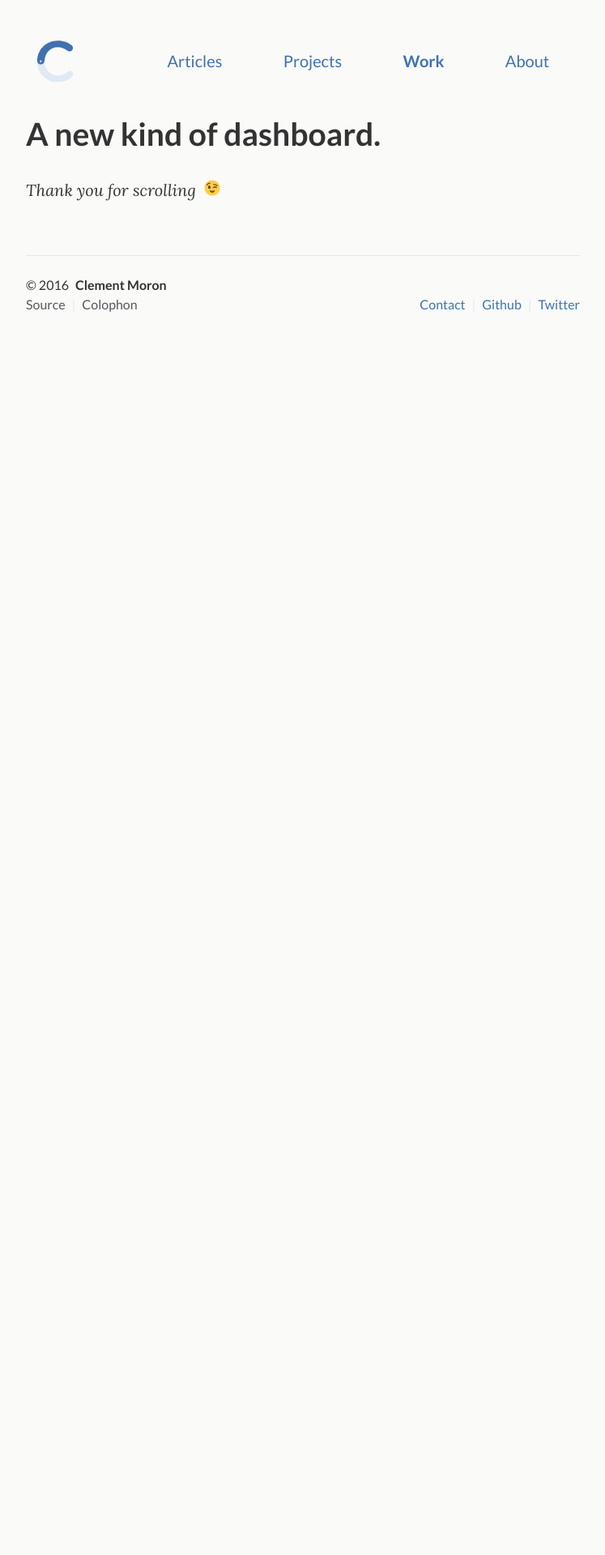
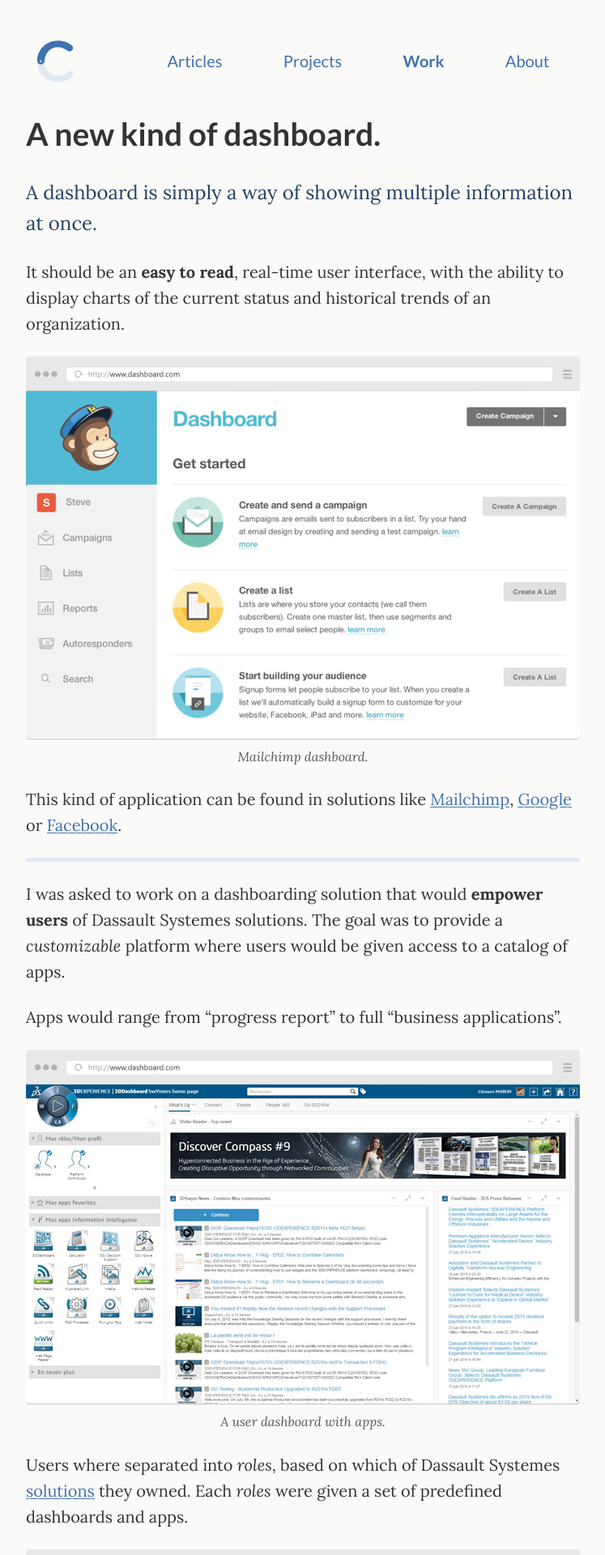
Before and after one commit to clenemt/clenemt.dev, a Jekyll site: the page built from _pages/dashboard.md, in a window 1280 px wide. Shown: the top 1920 px of the page at 81% size, without its empty margins (266-1013 px from the left). Built offline with Jekyll 4.4.1, drawn with Linux system fonts in a browser that asks for light colours; before the commit the page ends 900 px from its top, so only the background shows below that; some of the changed text lies outside the part shown.

Commit message:
Add dashboard

```diff
--- a/_pages/dashboard.md
+++ b/_pages/dashboard.md
@@ -8,6 +8,37 @@
 
 <div class="pretty-links">
 
+<p class="lead lead-about">A dashboard is simply a way of showing multiple information at once.</p>
+
+It should be an **easy to read**, real-time user interface, with the ability to display charts of the current status and historical trends of an organization.
+
+![]({{ site.baseurl }}/assets/img/dashboard.jpg)
+*Mailchimp dashboard.*
+
+This kind of application can be found in solutions like [Mailchimp](https://mailchimp.com/), [Google](https://www.google.com/dashboard/) or [Facebook](https://developers.facebook.com).
+
+---
+
+I was asked to work on a dashboarding solution that would **empower users** of Dassault Systemes solutions. The goal was to provide a *customizable* platform where users would be given access to a catalog of apps.
+
+Apps would range from "progress report" to full "business applications".
+
+![]({{ site.baseurl }}/assets/img/dashboard-compass.jpg)
+*A user dashboard with apps.*
+
+Users where separated into *roles*, based on which of Dassault Systemes [solutions](http://www.3ds.com/products-services/) they owned. Each *roles* were given a set of predefined dashboards and apps.
+
+![]({{ site.baseurl }}/assets/img/dashboard-filter.jpg)
+*A user filtering his dashboard.*
+
+Some of the benefits of this solution included:
+
+* Visual presentation of performance measures
+* Ability to identify and correct negative trends
+* Saves time compared to running multiple reports
+* Gain a global visibility on the system
+* Align strategies and organizational goals
+
 <em>Thank you for scrolling</em> <img src="{{ site.baseurl }}/assets/img/wink.png" class="emoji left">
 
 </div>
--- a/_sass/_page.scss
+++ b/_sass/_page.scss
@@ -20,6 +20,14 @@
   h3 {
     margin-top: $spacer1;
     margin-bottom: $spacer0;
+    color: $gray;
+  }
+
+  img + em {
+    display: block;
+    text-align: center;
+    margin-top: $spacer0;
+    font-size: 1rem;
     color: $gray;
   }
 }
```
Also changed, not shown: assets/img/dashboard-compass.jpg (added), assets/img/dashboard-filter.jpg (added), assets/img/dashboard.jpg (added).
